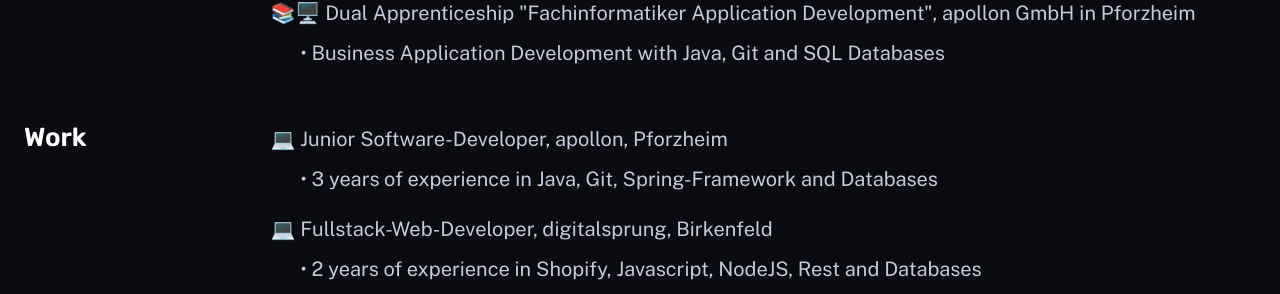
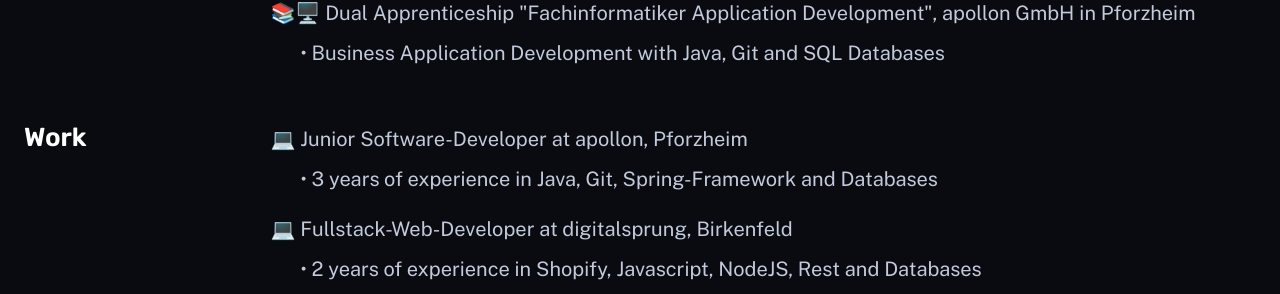
Before and after one commit to grosscoding/grosscoding-home, an Astro site: page /about in a window 1280 px wide. Shown: the part 1117-1411 px from the top of the page. Built offline with nearby package versions, Linux system fonts and the light colour scheme; Astro itself is replaced by a stand-in of ours.

Commit message:
cv update

```diff
--- a/src/pages/about.astro
+++ b/src/pages/about.astro
@@ -45,8 +45,8 @@
 			<section>
 				<h2 class="section-title">Work</h2>
 				<div class="content">
-					<p>💻 Junior Software-Developer, apollon, Pforzheim <div>• 3 years of experience in Java, Git, Spring-Framework and Databases</div></p>
-					<p>💻 Fullstack-Web-Developer, digitalsprung, Birkenfeld <div>• 2 years of experience in Shopify, Javascript, NodeJS, Rest and Databases</div></p>
+					<p>💻 Junior Software-Developer at apollon, Pforzheim <div>• 3 years of experience in Java, Git, Spring-Framework and Databases</div></p>
+					<p>💻 Fullstack-Web-Developer at digitalsprung, Birkenfeld <div>• 2 years of experience in Shopify, Javascript, NodeJS, Rest and Databases</div></p>
 				</div>
 			</section>
 			<section>
```
